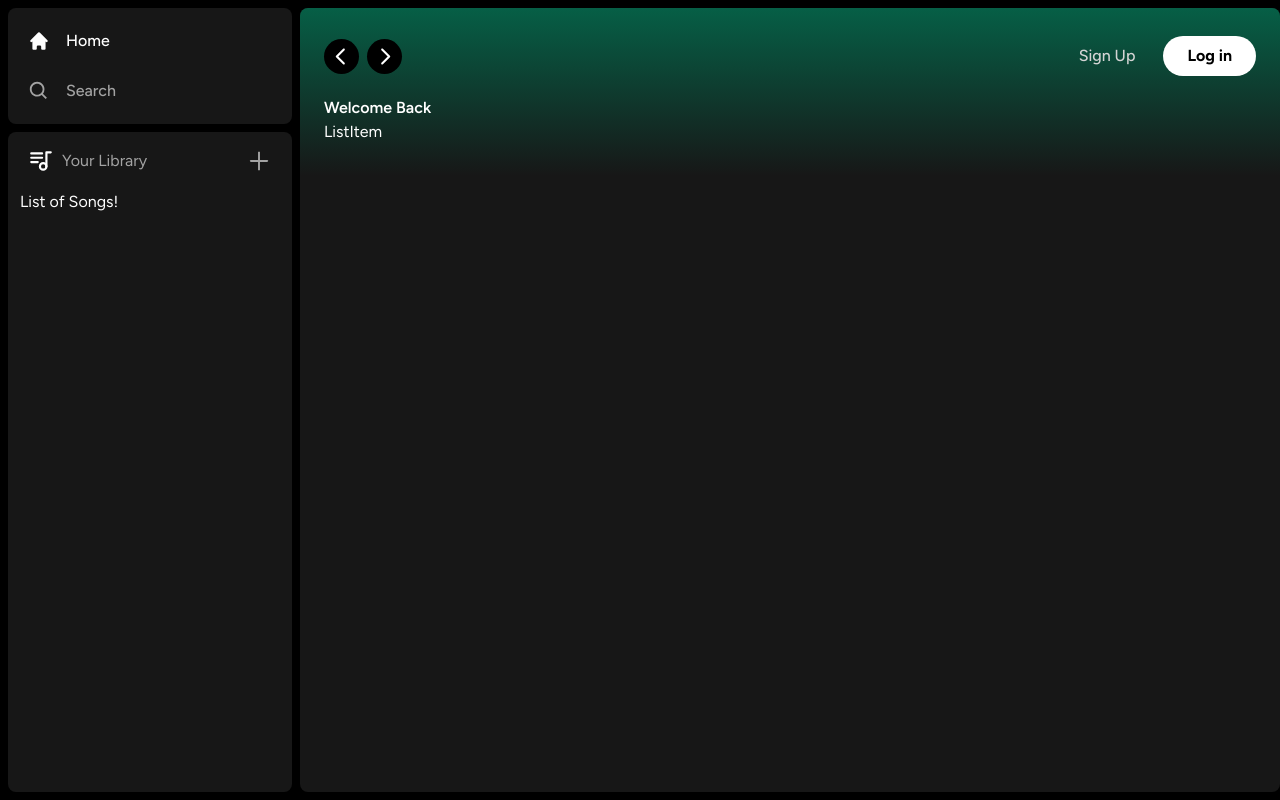
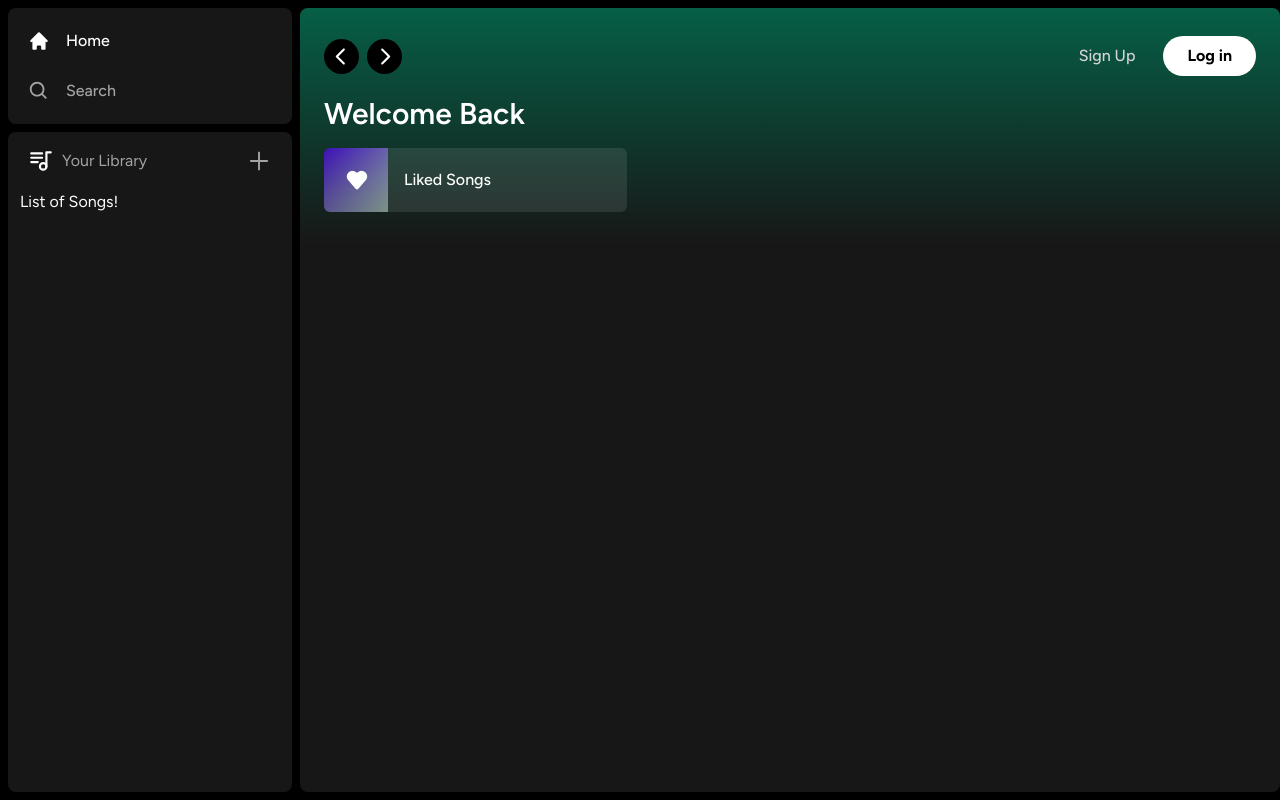
Before and after one commit to aniledev/nextjs-spotify-clone, a Next.js app: page / in a window 1280 px wide. Built offline with nearby package versions, Linux system fonts and the light colour scheme.

Commit message:
Give list item styling and transition for play icon

```diff
--- a/app/(site)/page.tsx
+++ b/app/(site)/page.tsx
@@ -8,11 +8,11 @@ export default function Home() {
 		<div className="bg-neutral-900 rounded-lg h-full w-full overflow-hidden overflow-y-auto">
 			<Header>
 				<div className="mb-2">
-					<h1 className="text-white font-3xl font-semibold">
+					<h1 className="text-white text-3xl font-semibold">
             Welcome Back
 					</h1>
-					<div>
-						<ListItem image={""} name={""} href={""}/>
+					<div className="grid grid-cols-1 sm:grid-cols-2 xl:grid-cols-3 2xl:grid-cols-4 gap-3 mt-4">
+						<ListItem image="/images/liked.png" name="Liked Songs" href="liked"/>
 					</div>
 				</div>
 			</Header>
--- a/app/components/ListItem.tsx
+++ b/app/components/ListItem.tsx
@@ -1,5 +1,7 @@
 import { useRouter } from "next/navigation";
-import React from "react";
+// <------- COMPONENTS ---------->
+import Image from "next/image";
+import { FaPlay } from "react-icons/fa";
 
 type ListItemProps = {
 	image: string;
@@ -8,9 +10,9 @@ type ListItemProps = {
 };
 
 export const ListItem: React.FC<ListItemProps> = ({
+	href,
 	image,
-	name,
-	href
+	name
 }) => {
 	const router = useRouter();
 
@@ -20,6 +22,30 @@ export const ListItem: React.FC<ListItemProps> = ({
 	};
 
 	return (
-		<div>ListItem</div>
+		<button className="
+        relative
+        group
+        flex
+        items-center
+        rounded-md
+        overflow-hidden
+        gap-x-4
+        bg-neutral-100/10
+        cursor-pointer
+        hover:bg-neutral-100/20
+        transition
+        pr-4
+        "
+		>
+			<div className="relative min-h-[64px] min-w-[64px]">
+				<Image fill className="object-cover" src={image} alt="White heart on purple gradient background"/>
+			</div>
+			<p className="font-medium truncate py-5">{name}</p>
+			<div
+				className="absolute transition opacity-0 rounded-full flex items-center justify-center bg-green-500 p-4 drop-shadow-md right-5 group-hover:opacity-100 hover:scale-110"
+			>
+				<FaPlay className="text-black"/>
+			</div>
+		</button>
 	);
 };
```
Also changed, not shown: public/images/liked.png (added).
